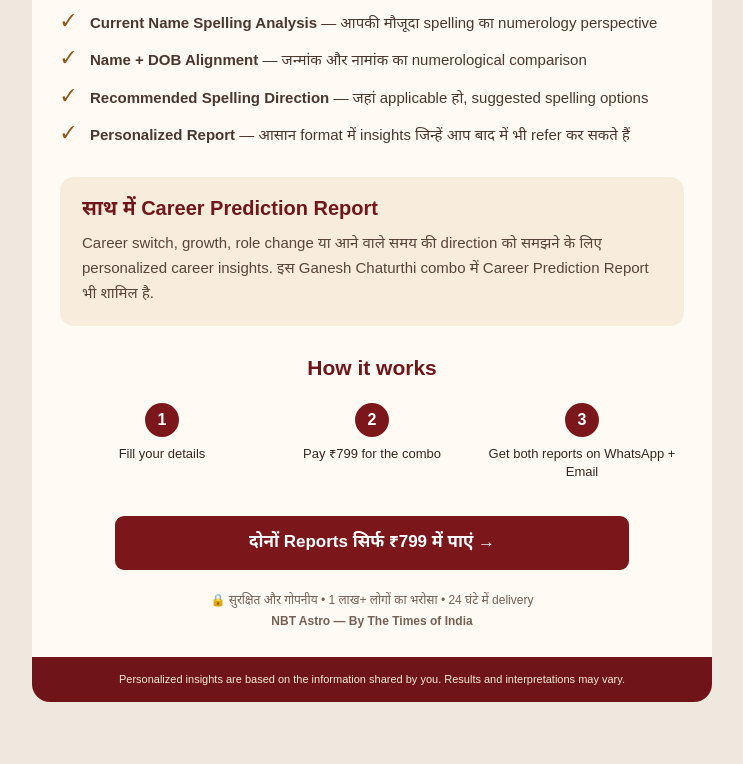
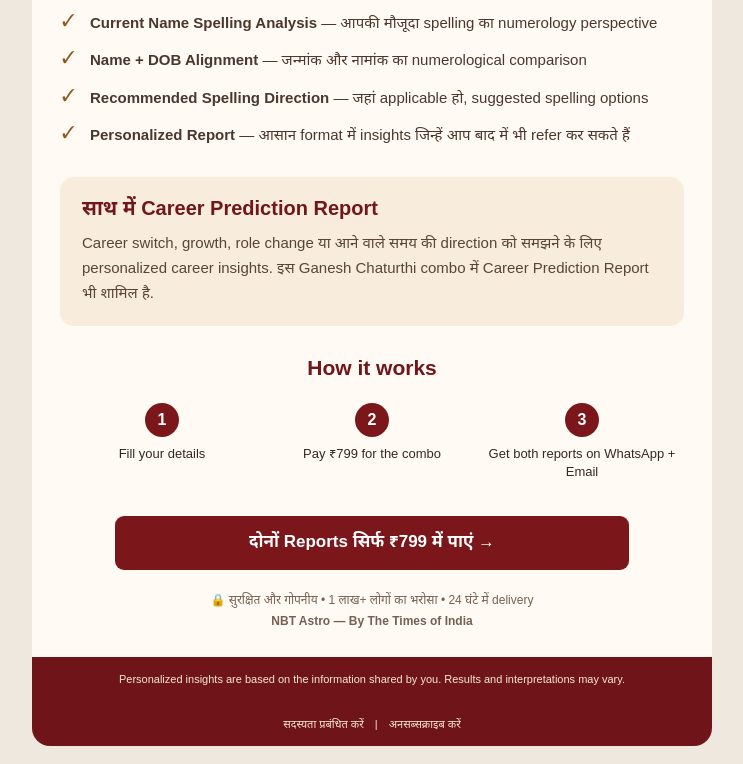
Before and after one commit to 04arvind/Ganesh_ch, a plain HTML site: page index.html in a window 1280 px wide. Shown: the part 1252-2016 px from the top of the page, without its empty margins (268-1011 px from the left). Before the commit the page ends 1972 px from the top, so only its background shows below. Drawn offline with Linux system fonts and the light colour scheme.

Commit message:
add footer

```diff
--- a/index.html
+++ b/index.html
@@ -93,6 +93,29 @@
 Personalized insights are based on the information shared by you. Results and interpretations may vary.
 </td></tr>
 
+<tr>
+    <td
+        align="center"
+        style="background:#6f1519;color:#f8e9d3;padding:14px 18px;font-size:11px;line-height:1.5;"
+    >
+        <a
+            href="#"
+            style="color:#f8e9d3;text-decoration:none;"
+        >
+            सदस्यता प्रबंधित करें
+        </a>
+
+        <span style="padding:0 8px;">|</span>
+
+        <a
+            href="https://hindi.economictimes.com/eth_unsubscribe.cms"
+            style="color:#f8e9d3;text-decoration:none;"
+        >
+            अनसब्सक्राइब करें
+        </a>
+    </td>
+</tr>
+
 </table>
 </td></tr></table>
 </body>
```
